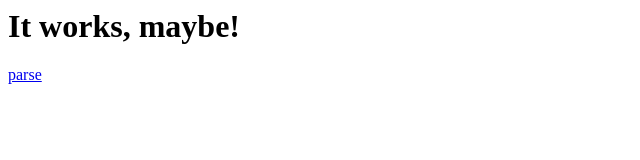
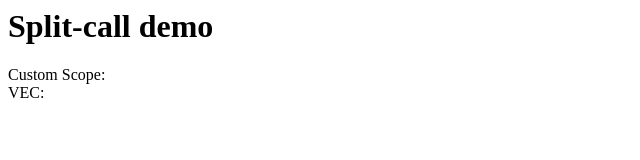
Before and after one commit to ycooreman/ycooreman.github.io, a plain HTML site: page index.html in a window 1280 px wide. Shown: the whole page, without its empty margins (0-640 px from the left). Drawn offline with Linux system fonts and the light colour scheme.

Commit message:
Update index.html

```diff
--- a/index.html
+++ b/index.html
@@ -1,79 +1,17 @@
 <html>
 <head>
-    <script>
-        var serverState = {
-            "request": {
-            "requestId": "076ace1cd3624048bae1ced1f9e0c536",
-            "id": {
-                "tntId": "08210e2d751a44779b8313e2d2692b96.21_27",
-                "marketingCloudVisitorId": "07327024324324324324324324324324324324"
-            },
-            "context": {
-                "channel": "web",
-                "timeOffsetInMinutes": -480,
-                "address": {
-                "url": "http://www.example.com"
-                }
-            },
-            "experienceCloud": {
-                "analytics": {
-                "supplementalDataId": "7D3AA246CC99FD7F-1B3DD2E75595498E"
-                }
-            },
-            "prefetch": {
-                "views": [
-                {
-                    "address": {
-                    "url": "http://www.example.com"
-                    }
-                }
-                ]
-            }
-            },
-            "response": {
-            "status": 200,
-            "requestId": "076ace1cd3624048bae1ced1f9e0c536",
-            "id": {
-                "tntId": "08210e2d751a44779b8313e2d2692b96.21_27",
-                "marketingCloudVisitorId": "07327024324324324324324324324324324324"
-            },
-            "client": "example",
-            "edgeHost": "mboxedge21.tt.omtrdc.net",
-            "prefetch": {
-                "views": [
-                {
-                    "name": "home",
-                    "key": "home",
-                    "options": [
-                    {
-                        "type": "actions",
-                        "content": [
-                        {
-                            "type": "setHtml",
-                            "selector": "#welcome-message",
-                            "content": "Welcome to our website!"
-                        }
-                        ],
-                        "eventToken": "t0FRvoWosOqHmYL5G18QCZNWHtnQtQrJfmRrQugEa2qCnQ9Y9OaLL2gsdrWQTvE54PwSz67rmXWmSnkXpSSS2Q=="
-                    }
-                    ]
-                }
-                ]
-            }
-            }
-        }
-    </script>
-
     <script src="https://assets.adobedtm.com/a6cc68a244f4/3afac9a8c608/launch-ENef7139bb8c134e88baf2ff42e0344d02-development.min.js" async></script>
 </head>
 
 
 <body>
-    <h1>It works, maybe!</h1>
+    <h1>Split-call demo</h1>
 
-    <a href="parse/index.php">parse</a>
+    Custom Scope:<br>
+    <div class="customscope"></div>
 
-    <div class="m-hero-v2-wrapper"></div>
+    VEC:<br>
+    <div class="vec"></div>
 </body>
 
 </html>
```
